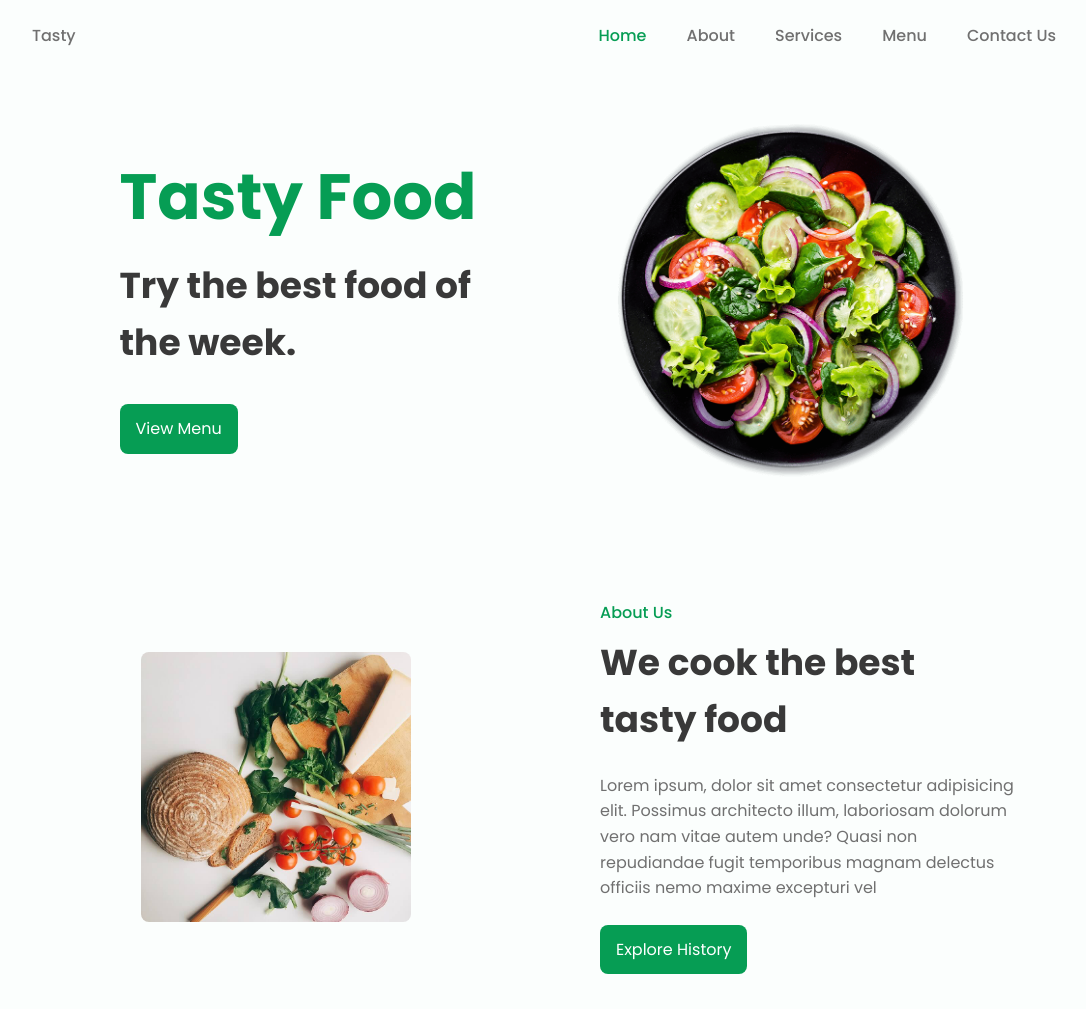
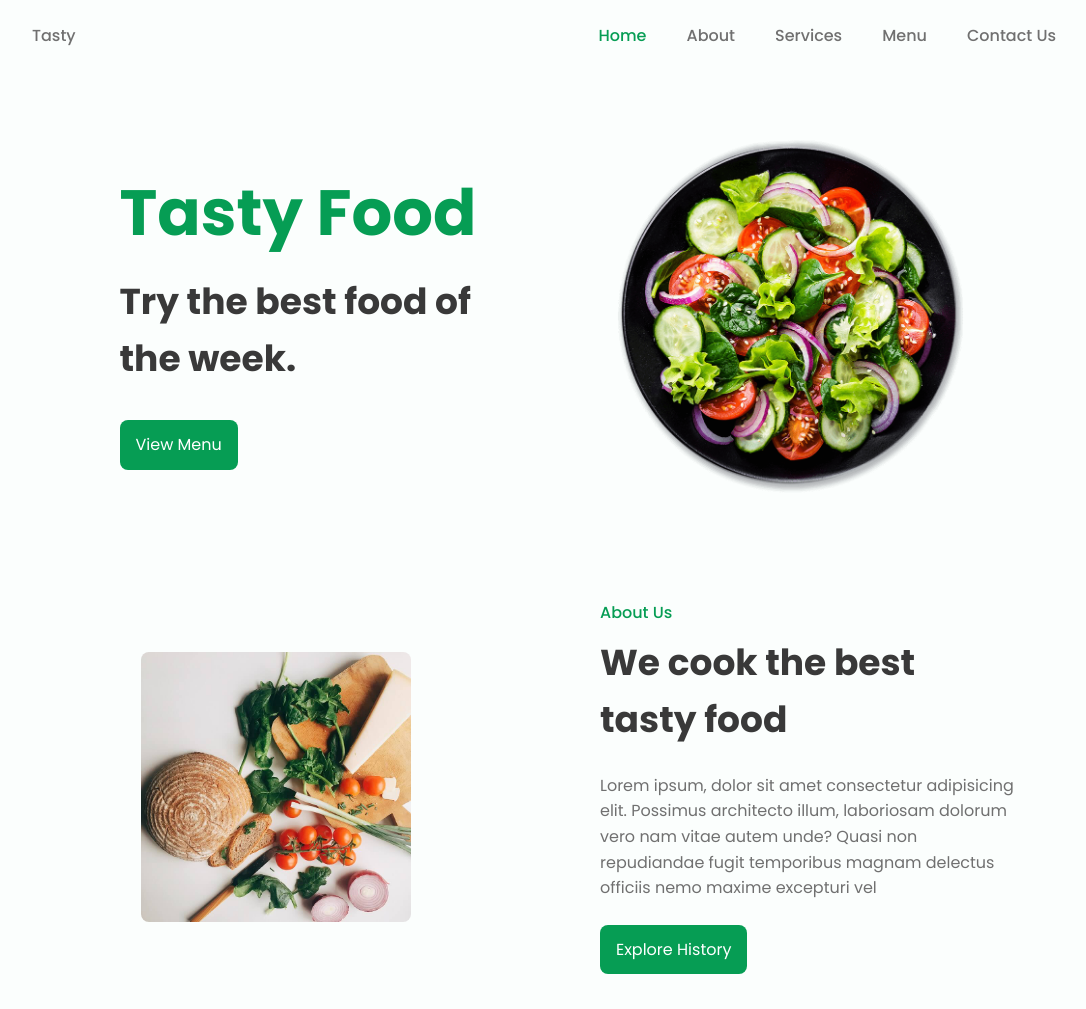
Before and after one commit to munna-aziz-hridoy/Resturant_website, a plain HTML site: page index.html in a window 1280 px wide. Shown: the top 1009 px of the page, without its empty margins (96-1182 px from the left). Drawn offline with nearby package versions, Linux system fonts and the light colour scheme.

Commit message:
change home_container height

```diff
--- a/assests/css/style.css
+++ b/assests/css/style.css
@@ -244,8 +244,9 @@ img{
 
 /* === HOME === */
 .home_container{
-    height: 100vh;
+/*     height: 100vh; */
     align-content: center;
+    padding: 7rem 0 5rem;
 }
 
 .home_title{
```
